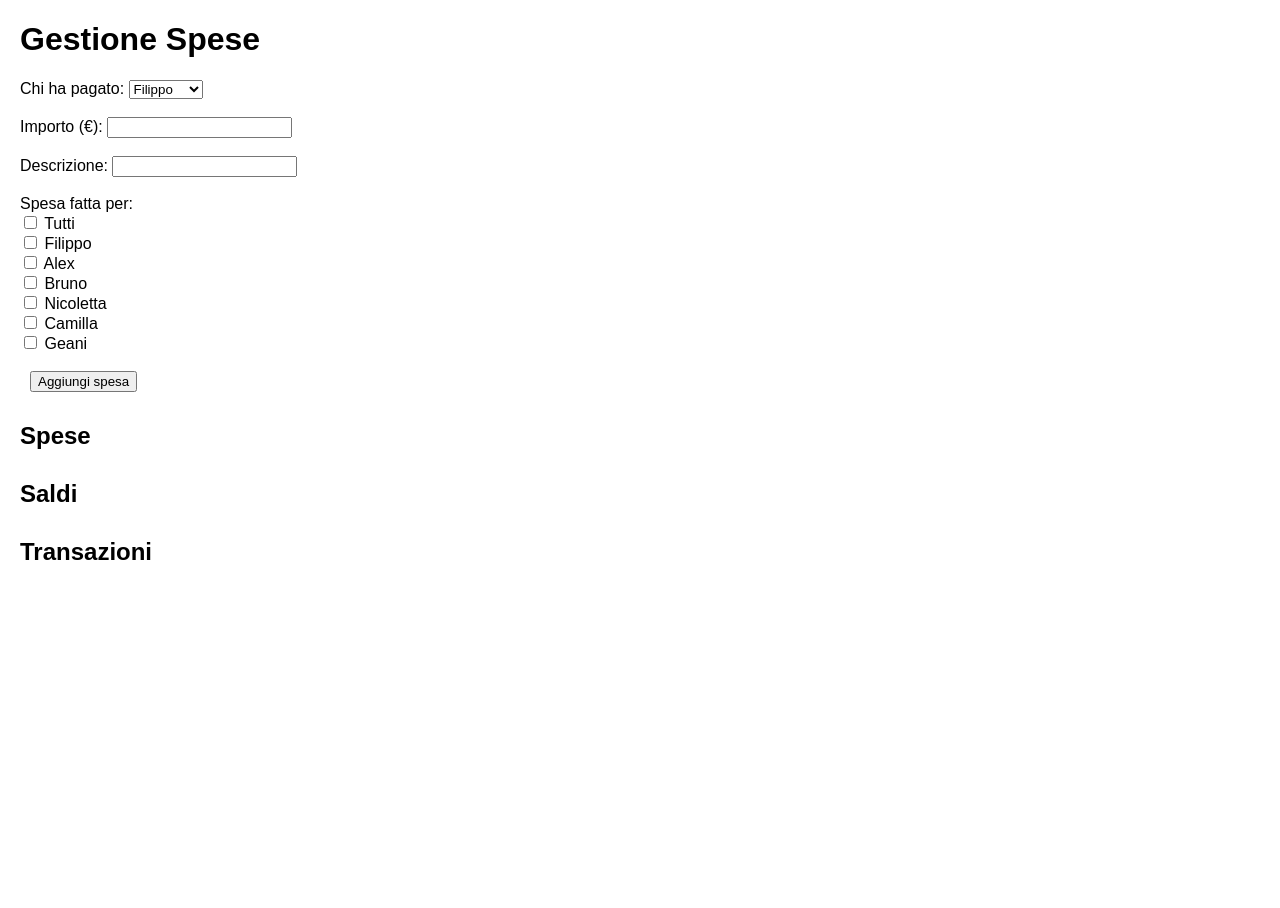
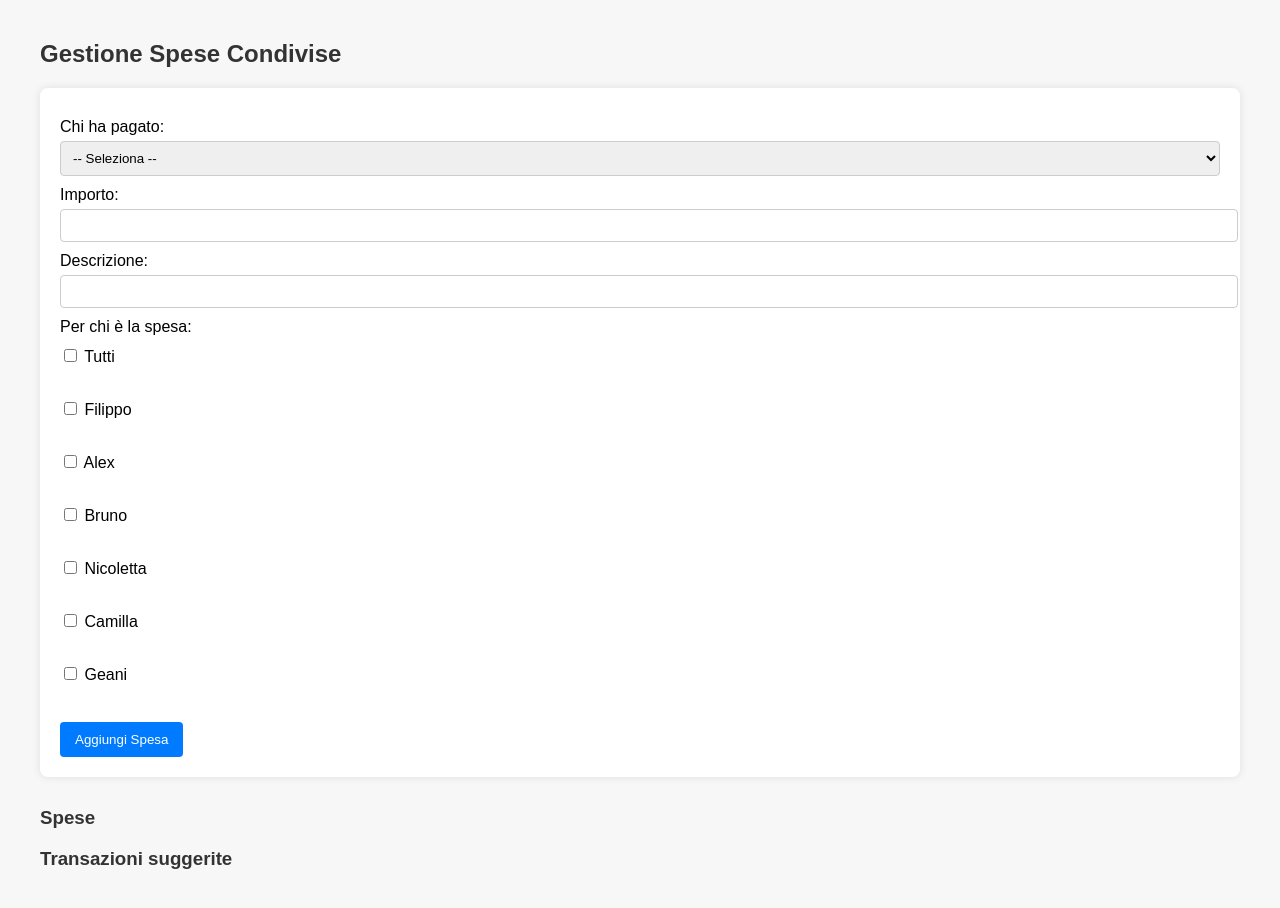
Before and after one commit to giani7880/Spese-Rovigno, a plain HTML site: page index.html in a window 1280 px wide. Before the commit the page ends 800 px from the top, so only its background shows below. Drawn offline with Linux system fonts and the light colour scheme.

Commit message:
Update index.html

```diff
--- a/index.html
+++ b/index.html
@@ -2,47 +2,105 @@
 <html lang="it">
 <head>
   <meta charset="UTF-8">
-  <title>Gestione Spese Rovigno</title>
+  <title>Gestione Spese Condivise</title>
   <style>
-    body { font-family: Arial; margin: 20px; }
-    h2 { margin-top: 30px; }
-    button { margin-left: 10px; }
+    body {
+      font-family: Arial, sans-serif;
+      margin: 40px;
+      background-color: #f7f7f7;
+    }
+
+    h2, h3 {
+      color: #333;
+    }
+
+    form {
+      background-color: #fff;
+      padding: 20px;
+      border-radius: 8px;
+      margin-bottom: 30px;
+      box-shadow: 0 0 8px rgba(0,0,0,0.1);
+    }
+
+    label {
+      display: block;
+      margin: 10px 0 5px;
+    }
+
+    input[type="number"], input[type="text"], select {
+      width: 100%;
+      padding: 8px;
+      border: 1px solid #ccc;
+      border-radius: 4px;
+    }
+
+    button {
+      margin-top: 15px;
+      padding: 10px 15px;
+      background-color: #007bff;
+      color: white;
+      border: none;
+      border-radius: 4px;
+      cursor: pointer;
+    }
+
+    button:hover {
+      background-color: #0056b3;
+    }
+
+    ul {
+      list-style-type: none;
+      padding-left: 0;
+    }
+
+    li {
+      background-color: #fff;
+      margin: 5px 0;
+      padding: 10px;
+      border-radius: 6px;
+      box-shadow: 0 0 3px rgba(0,0,0,0.1);
+    }
+
+    #transazioni li {
+      margin-bottom: 5px;
+    }
   </style>
 </head>
 <body>
-  <h1>Gestione Spese</h1>
+
+  <h2>Gestione Spese Condivise</h2>
 
   <form id="spesaForm">
-    <label>Chi ha pagato:
-      <select id="paga">
-        <option>Filippo</option>
-        <option>Alex</option>
-        <option>Bruno</option>
-        <option>Nicoletta</option>
-        <option>Camilla</option>
-        <option>Geani</option>
-      </select>
-    </label>
-    <br><br>
-    <label>Importo (€): <input type="number" id="importo" required></label>
-    <br><br>
-    <label>Descrizione: <input type="text" id="descrizione" required></label>
-    <br><br>
-    <label>Spesa fatta per:</label><br>
+    <label for="paga">Chi ha pagato:</label>
+    <select id="paga" required>
+      <option value="">-- Seleziona --</option>
+      <option value="Filippo">Filippo</option>
+      <option value="Alex">Alex</option>
+      <option value="Bruno">Bruno</option>
+      <option value="Nicoletta">Nicoletta</option>
+      <option value="Camilla">Camilla</option>
+      <option value="Geani">Geani</option>
+    </select>
+
+    <label for="importo">Importo:</label>
+    <input type="number" id="importo" step="0.01" required>
+
+    <label for="descrizione">Descrizione:</label>
+    <input type="text" id="descrizione" required>
+
+    <label>Per chi è la spesa:</label>
     <div id="persone"></div>
-    <br>
-    <button type="submit">Aggiungi spesa</button>
+
+    <button type="submit">Aggiungi Spesa</button>
   </form>
 
-  <h2>Spese</h2>
+  <h3>Spese</h3>
   <ul id="listaSpese"></ul>
 
-  <h2>Saldi</h2>
-  <ul id="saldi"></ul>
-
-  <h2>Transazioni</h2>
+  <h3>Transazioni suggerite</h3>
   <ul id="transazioni"></ul>
 
   <script src="script.js"></script>
+
 </body>
 </html>
```
